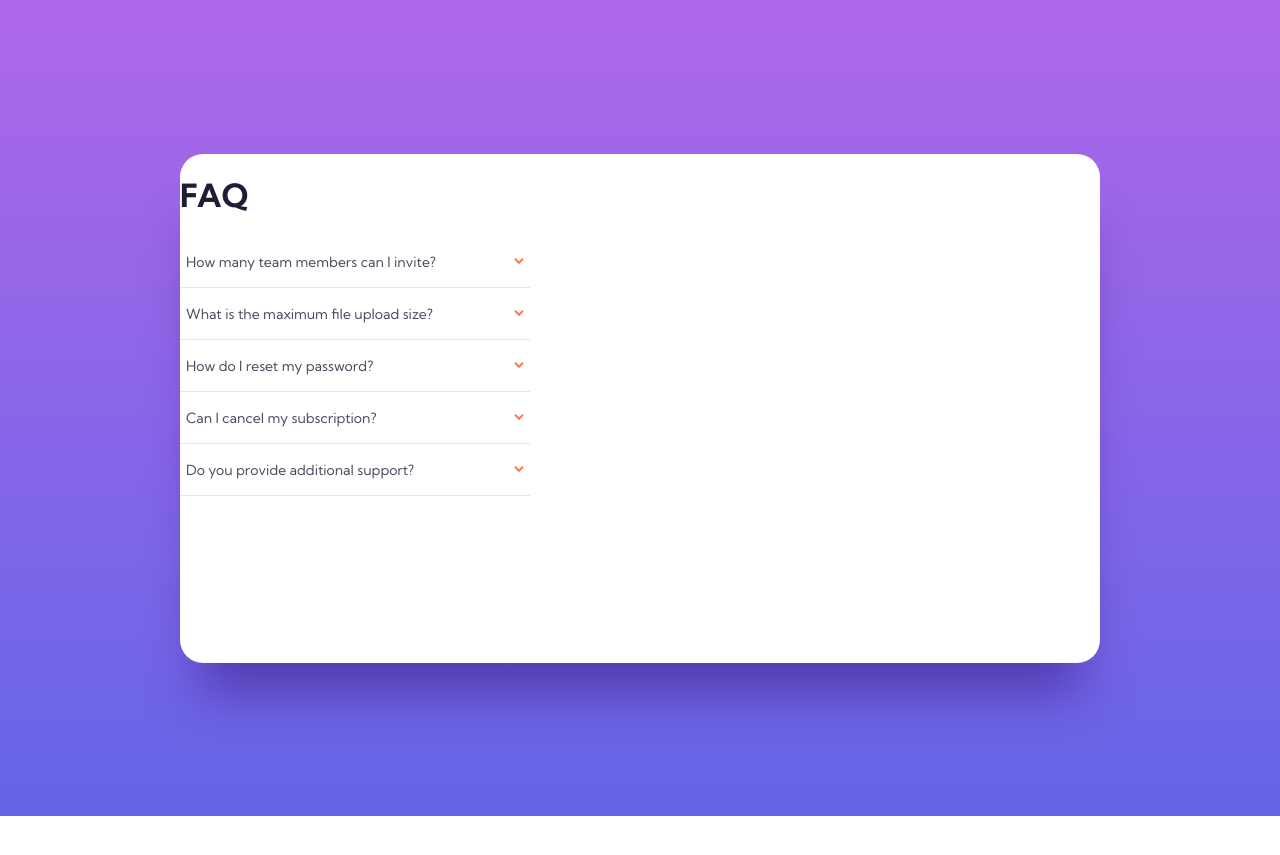
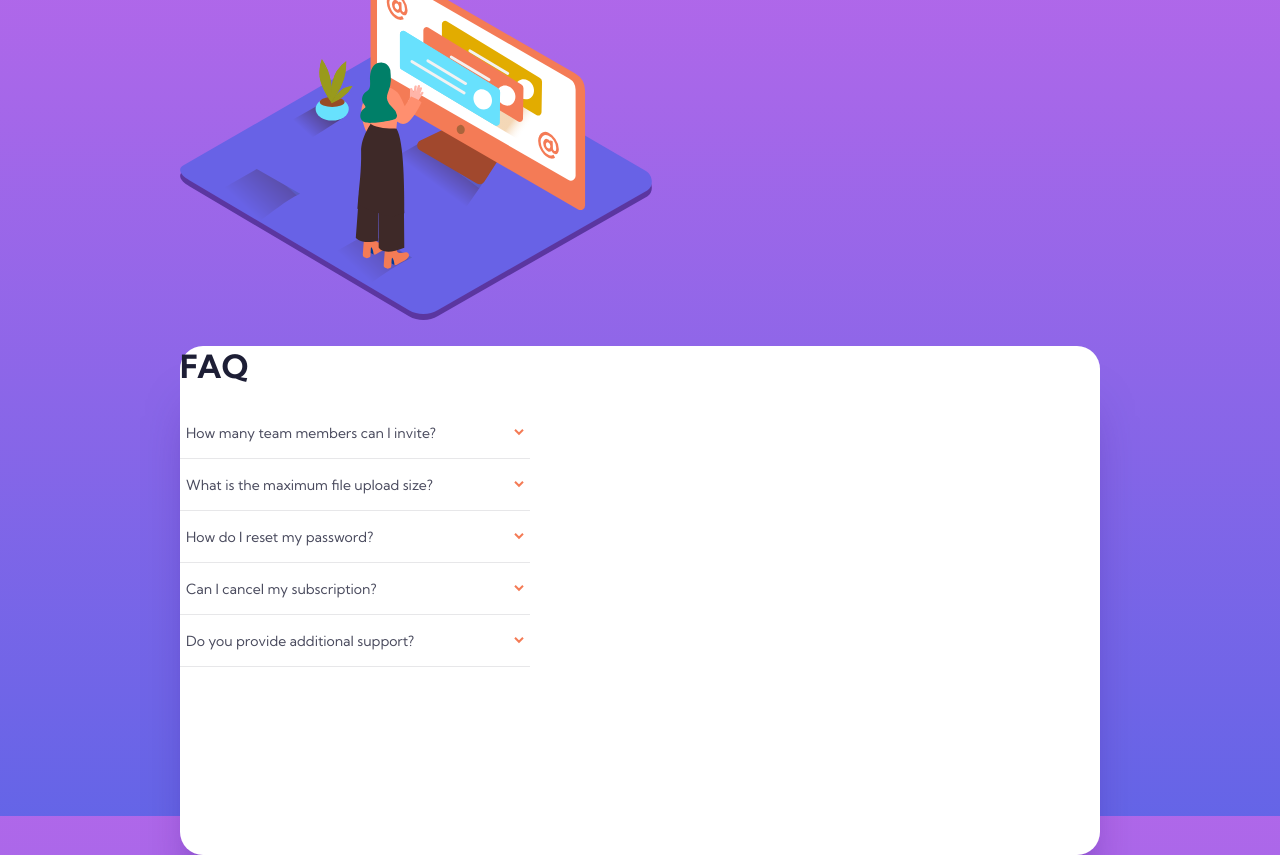
Before and after one commit to b-capra/faq-accordion, a plain HTML site: page index.html in a window 1280 px wide. Before the commit the page ends 816 px from the top, so only its background shows below. Drawn offline with Linux system fonts and the light colour scheme.

Commit message:
Change card structure for img

```diff
--- a/index.html
+++ b/index.html
@@ -12,6 +12,8 @@
   <link href="https://fonts.googleapis.com/css2?family=Kumbh+Sans:wght@400;700&display=swap" rel="stylesheet">
 </head>
 <body>
+  <div class="card">
+    <img src="./img/illustration-woman-online-desktop.svg">
     <div class="container">
       <h1 class="title">FAQ</h1>
 
@@ -76,5 +78,6 @@
       <div class="divider"></div>
 
     </div>
+  </div>
 </body>
 </html>
```
Lines whose indentation alone changed are shown as unchanged.
